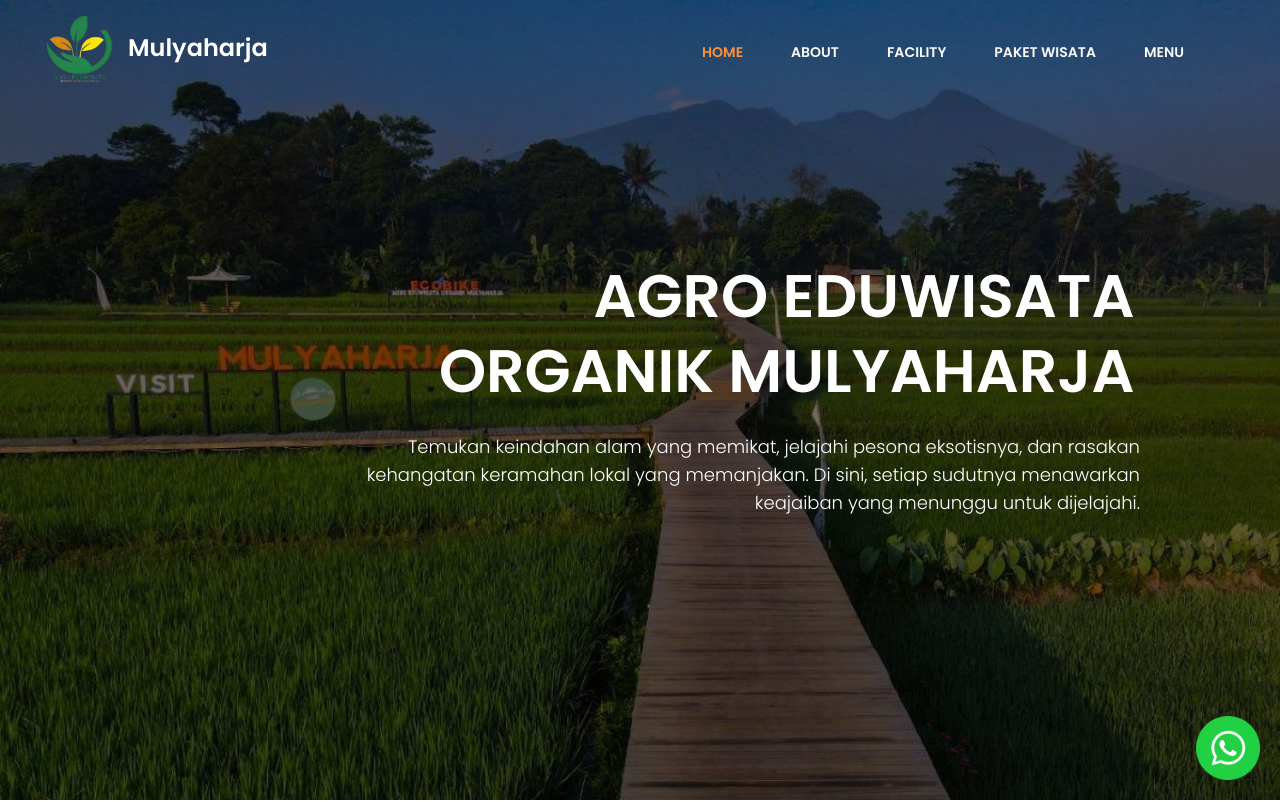
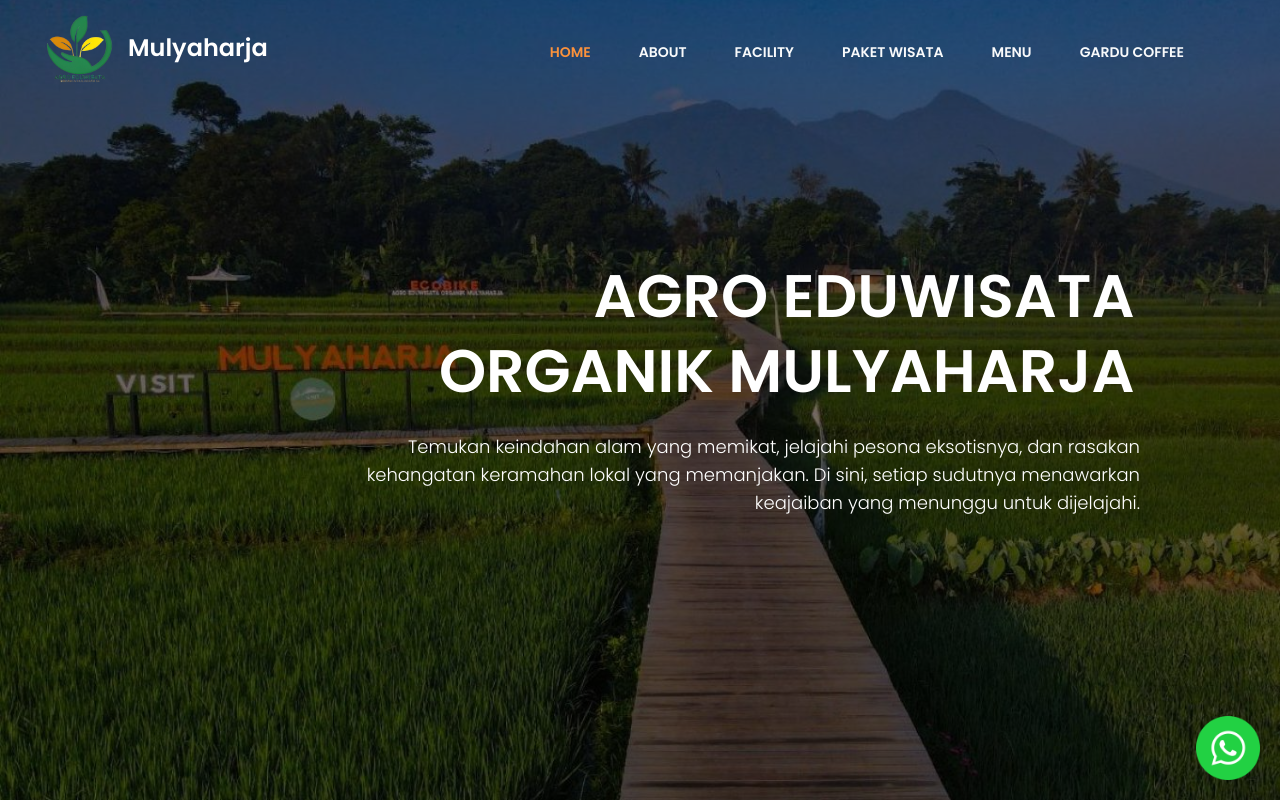
Before and after one commit to aubrxyy/uiux-kel9, a Next.js app: page / in a window 1280 px wide. Shown: the top 802 px of the page. Built offline with nearby package versions, Linux system fonts and the light colour scheme.

Commit message:
added cafe

```diff
--- a/src/app/_components/Header.tsx
+++ b/src/app/_components/Header.tsx
@@ -20,6 +20,7 @@
   { name: "FACILITY", href: "/facility" },
   { name: "PAKET WISATA", href: "/paket-wisata" },
   { name: "MENU", href: "/menu" },
+  { name: "GARDU COFFEE", href: "/cafe" },
 ];
 
 interface HeaderProps {
```
